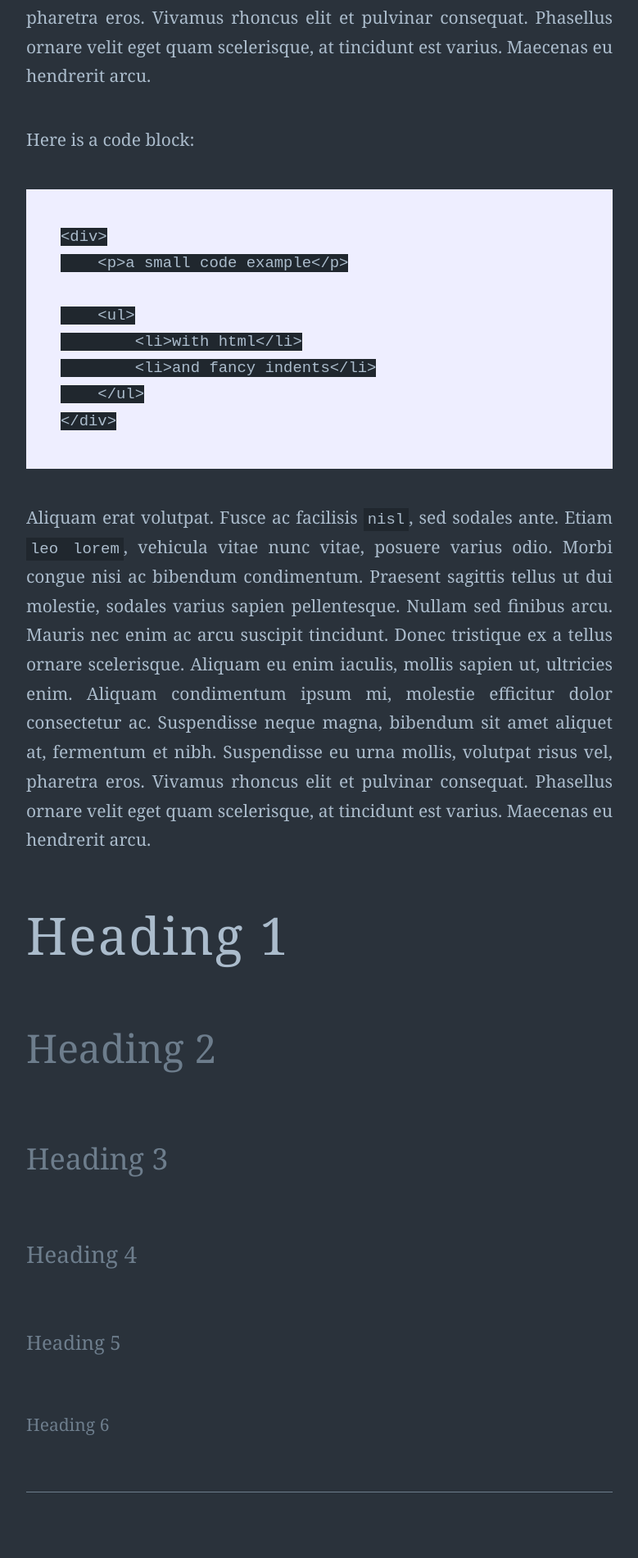
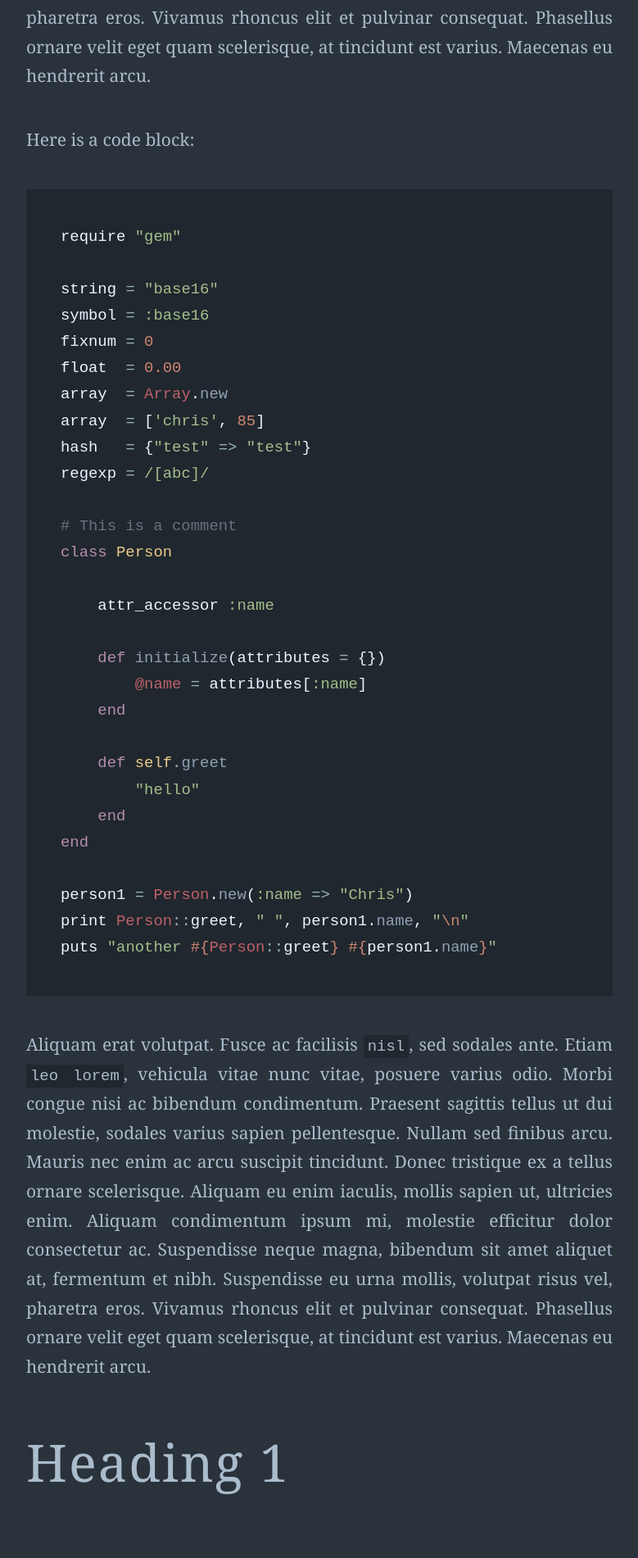
Before and after one commit to zachfedor/zachfedor.github.io, a Jekyll site: the page built from _posts/2016-01-07-post-that-has-everything.md, in a window 1280 px wide. Shown: the part 3799-5700 px from the top of the page at 82% size, without its empty margins (250-1029 px from the left). Built offline with Jekyll 4.4.1, drawn with Linux system fonts in a browser that asks for light colours; some web fonts are replaced.

Commit message:
adding syntax highlighting to code blocks

```diff
--- a/_posts/2016-01-07-post-that-has-everything.md
+++ b/_posts/2016-01-07-post-that-has-everything.md
@@ -61,14 +61,36 @@ Aliquam erat volutpat. Fusce ac facilisis `nisl`, sed sodales ante. Etiam `leo l
 
 Here is a code block:
 
-    <div>
-        <p>a small code example</p>
+{% highlight ruby %}
+require "gem"
 
-        <ul>
-            <li>with html</li>
-            <li>and fancy indents</li>
-        </ul>
-    </div>
+string = "base16"
+symbol = :base16
+fixnum = 0
+float  = 0.00
+array  = Array.new
+array  = ['chris', 85]
+hash   = {"test" => "test"}
+regexp = /[abc]/
+
+# This is a comment
+class Person
+
+    attr_accessor :name
+
+    def initialize(attributes = {})
+        @name = attributes[:name]
+    end
+
+    def self.greet
+        "hello"
+    end
+end
+
+person1 = Person.new(:name => "Chris")
+print Person::greet, " ", person1.name, "\n"
+puts "another #{Person::greet} #{person1.name}"
+{% endhighlight %}
 
 
 Aliquam erat volutpat. Fusce ac facilisis `nisl`, sed sodales ante. Etiam `leo lorem`, vehicula vitae nunc vitae, posuere varius odio. Morbi congue nisi ac bibendum condimentum. Praesent sagittis tellus ut dui molestie, sodales varius sapien pellentesque. Nullam sed finibus arcu. Mauris nec enim ac arcu suscipit tincidunt. Donec tristique ex a tellus ornare scelerisque. Aliquam eu enim iaculis, mollis sapien ut, ultricies enim. Aliquam condimentum ipsum mi, molestie efficitur dolor consectetur ac. Suspendisse neque magna, bibendum sit amet aliquet at, fermentum et nibh. Suspendisse eu urna mollis, volutpat risus vel, pharetra eros. Vivamus rhoncus elit et pulvinar consequat. Phasellus ornare velit eget quam scelerisque, at tincidunt est varius. Maecenas eu hendrerit arcu.
--- /dev/null
+++ b/_sass/_base16-ocean.dark.scss
@@ -0,0 +1,78 @@
+/*
+
+    Name:       Base16 Ocean Dark
+    Author:     Chris Kempson (http://chriskempson.com)
+
+    Pygments template by Jan T. Sott (https://github.com/idleberg)
+    Created with Base16 Builder by Chris Kempson (https://github.com/chriskempson/base16-builder)
+
+*/
+.highlight {
+    background: #2b303b;
+    color: #ebf5ff;
+
+    .hll { background-color: #4f5b66; }
+    .c { color: #65737e; } /* Comment */
+    .err { color: #bf616a; } /* Error */
+    .k { color: #b48ead; } /* Keyword */
+    .l { color: #d08770; } /* Literal */
+    .n { color: #ebf5ff; } /* Name */
+    .o { color: #96b5b4; } /* Operator */
+    .p { color: #ebf5ff; } /* Punctuation */
+    .cm { color: #65737e; } /* Comment.Multiline */
+    .cp { color: #65737e; } /* Comment.Preproc */
+    .c1 { color: #65737e; } /* Comment.Single */
+    .cs { color: #65737e; } /* Comment.Special */
+    .gd { color: #bf616a; } /* Generic.Deleted */
+    .ge { font-style: italic; } /* Generic.Emph */
+    .gh { color: #ebf5ff; font-weight: bold; } /* Generic.Heading */
+    .gi { color: #a3be8c; } /* Generic.Inserted */
+    .gp { color: #65737e; font-weight: bold; } /* Generic.Prompt */
+    .gs { font-weight: bold; } /* Generic.Strong */
+    .gu { color: #96b5b4; font-weight: bold; } /* Generic.Subheading */
+    .kc { color: #b48ead; } /* Keyword.Constant */
+    .kd { color: #b48ead; } /* Keyword.Declaration */
+    .kn { color: #96b5b4; } /* Keyword.Namespace */
+    .kp { color: #b48ead; } /* Keyword.Pseudo */
+    .kr { color: #b48ead; } /* Keyword.Reserved */
+    .kt { color: #ebcb8b; } /* Keyword.Type */
+    .ld { color: #a3be8c; } /* Literal.Date */
+    .m { color: #d08770; } /* Literal.Number */
+    .s { color: #a3be8c; } /* Literal.String */
+    .na { color: #8fa1b3; } /* Name.Attribute */
+    .nb { color: #ebf5ff; } /* Name.Builtin */
+    .nc { color: #ebcb8b; } /* Name.Class */
+    .no { color: #bf616a; } /* Name.Constant */
+    .nd { color: #96b5b4; } /* Name.Decorator */
+    .ni { color: #ebf5ff; } /* Name.Entity */
+    .ne { color: #bf616a; } /* Name.Exception */
+    .nf { color: #8fa1b3; } /* Name.Function */
+    .nl { color: #ebf5ff; } /* Name.Label */
+    .nn { color: #ebcb8b; } /* Name.Namespace */
+    .nx { color: #8fa1b3; } /* Name.Other */
+    .py { color: #ebf5ff; } /* Name.Property */
+    .nt { color: #96b5b4; } /* Name.Tag */
+    .nv { color: #bf616a; } /* Name.Variable */
+    .ow { color: #96b5b4; } /* Operator.Word */
+    .w { color: #ebf5ff; } /* Text.Whitespace */
+    .mf { color: #d08770; } /* Literal.Number.Float */
+    .mh { color: #d08770; } /* Literal.Number.Hex */
+    .mi { color: #d08770; } /* Literal.Number.Integer */
+    .mo { color: #d08770; } /* Literal.Number.Oct */
+    .sb { color: #a3be8c; } /* Literal.String.Backtick */
+    .sc { color: #ebf5ff; } /* Literal.String.Char */
+    .sd { color: #65737e; } /* Literal.String.Doc */
+    .s2 { color: #a3be8c; } /* Literal.String.Double */
+    .se { color: #d08770; } /* Literal.String.Escape */
+    .sh { color: #a3be8c; } /* Literal.String.Heredoc */
+    .si { color: #d08770; } /* Literal.String.Interpol */
+    .sx { color: #a3be8c; } /* Literal.String.Other */
+    .sr { color: #a3be8c; } /* Literal.String.Regex */
+    .s1 { color: #a3be8c; } /* Literal.String.Single */
+    .ss { color: #a3be8c; } /* Literal.String.Symbol */
+    .bp { color: #ebf5ff; } /* Name.Builtin.Pseudo */
+    .vc { color: #bf616a; } /* Name.Variable.Class */
+    .vg { color: #bf616a; } /* Name.Variable.Global */
+    .vi { color: #bf616a; } /* Name.Variable.Instance */
+    .il { color: #d08770; } /* Literal.Number.Integer.Long */
+}
--- a/css/main.scss
+++ b/css/main.scss
@@ -51,5 +51,5 @@ $time: 0.3s;
 @import
         "base",
         "layout",
-        "syntax-highlighting"
+        "base16-ocean.dark"
 ;
```
